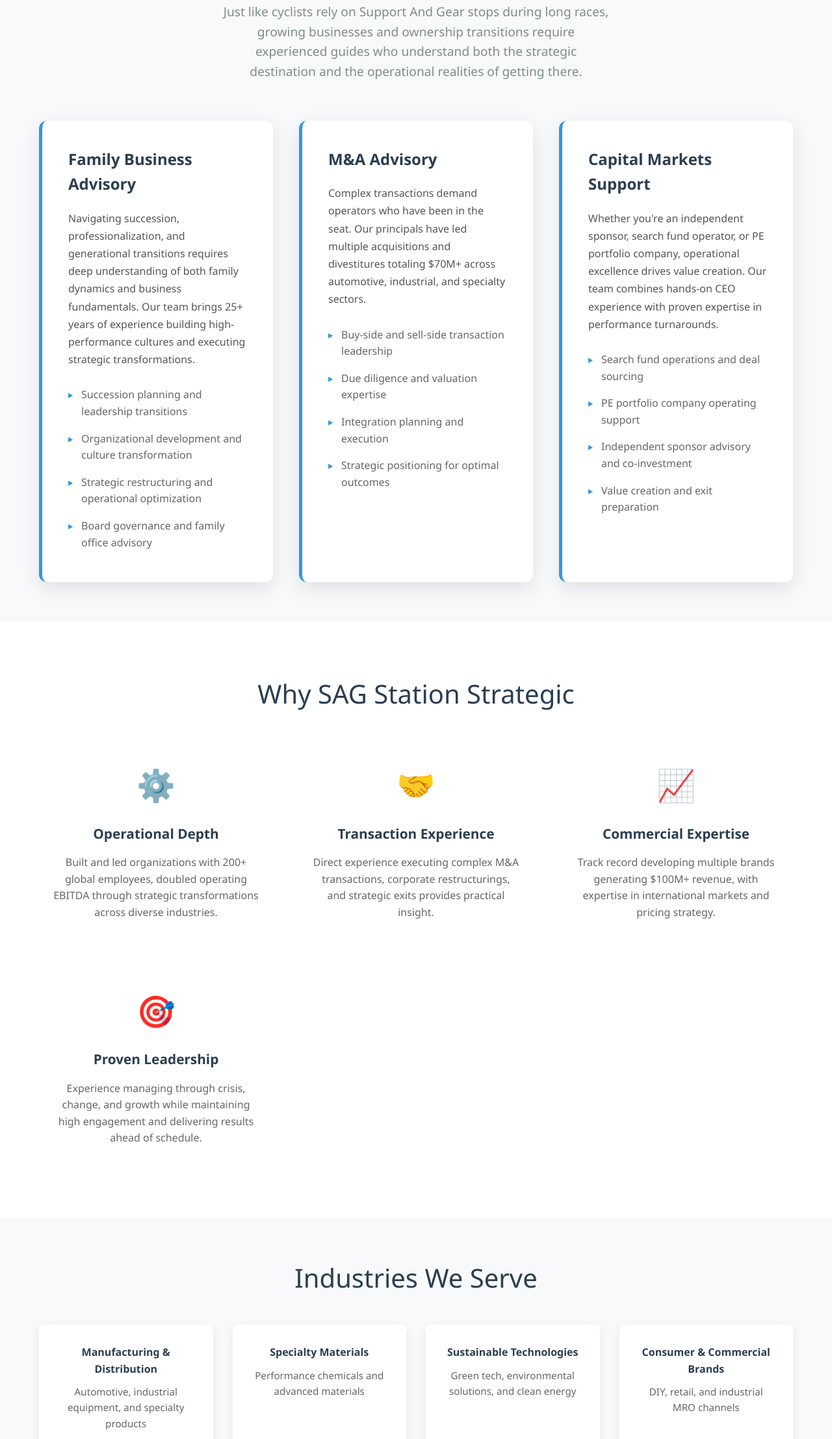
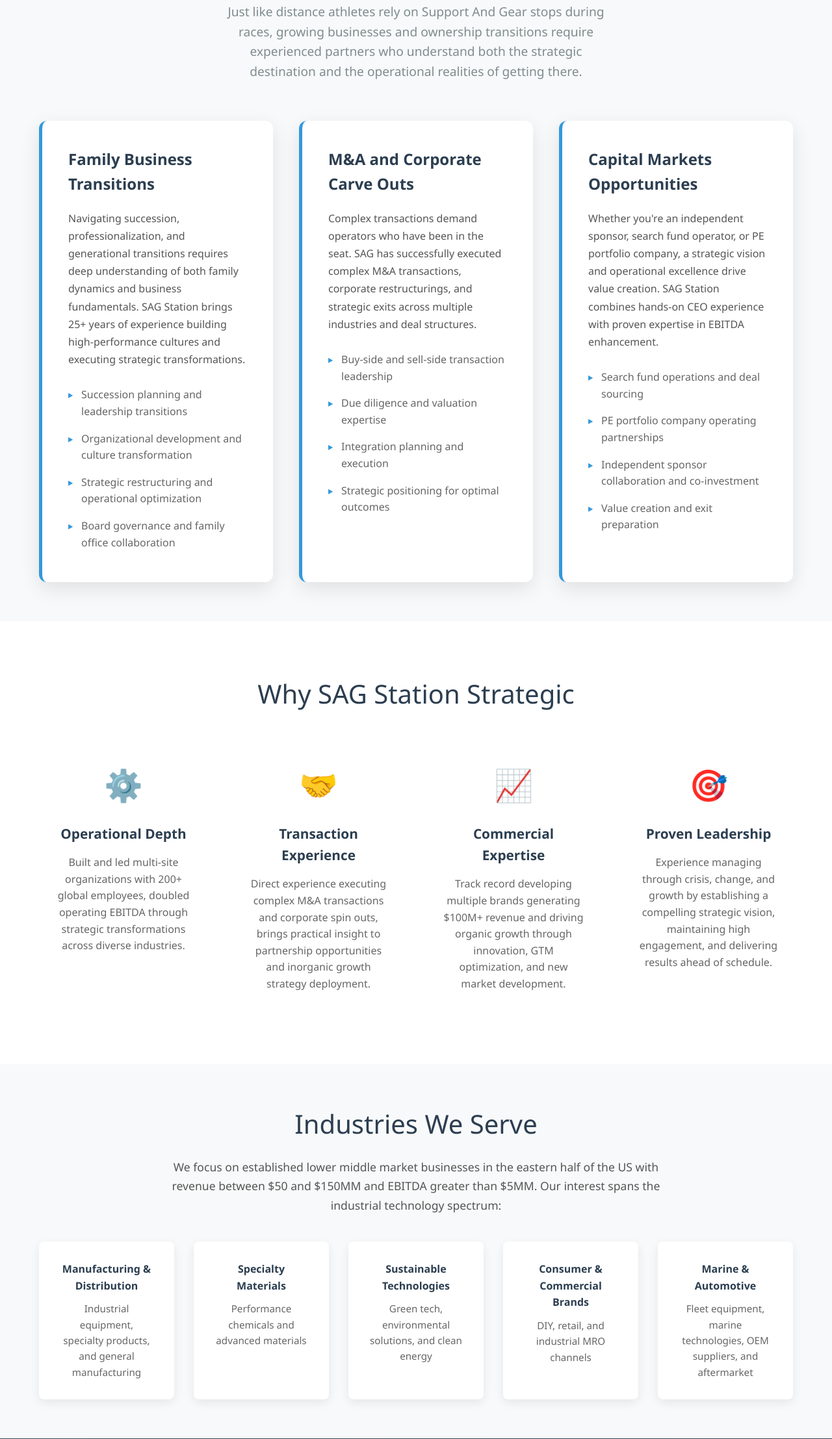
Before and after one commit to mikeguggen/sagstation-landing, a plain HTML site: page index.html in a window 1280 px wide. Shown: the part 585-2800 px from the top of the page at 65% size. Drawn offline with Linux system fonts and the light colour scheme.

Commit message:
Add files via upload

```diff
--- a/index.html
+++ b/index.html
@@ -4,7 +4,7 @@
     <meta charset="UTF-8">
     <meta name="viewport" content="width=device-width, initial-scale=1.0">
     <title>SAG Station Strategic - Supporting Business Transitions & Growth</title>
-    <meta name="description" content="Strategic advisory for family businesses, M&A transactions, and capital markets support. Your trusted partner for business transitions.">
+    <meta name="description" content="Strategic partnerships for family businesses, M&A transactions, and capital markets opportunities. Your trusted partner for business transitions.">
 
     <style>
         * {
@@ -161,9 +161,15 @@
 
         .strengths-grid {
             display: grid;
-            grid-template-columns: repeat(auto-fit, minmax(280px, 1fr));
+            grid-template-columns: repeat(2, 1fr);
             gap: 40px;
             margin-top: 40px;
+        }
+
+        @media (min-width: 1200px) {
+            .strengths-grid {
+                grid-template-columns: repeat(4, 1fr);
+            }
         }
 
         .strength-item {
@@ -195,11 +201,34 @@
             padding: 60px 0;
         }
 
+        .industries-intro {
+            text-align: center;
+            font-size: 1.1em;
+            color: #555;
+            margin-bottom: 40px;
+            max-width: 800px;
+            margin-left: auto;
+            margin-right: auto;
+            line-height: 1.7;
+        }
+
         .industries-grid {
             display: grid;
-            grid-template-columns: repeat(auto-fit, minmax(250px, 1fr));
+            grid-template-columns: repeat(2, 1fr);
             gap: 30px;
             margin-top: 40px;
+        }
+
+        @media (min-width: 900px) {
+            .industries-grid {
+                grid-template-columns: repeat(3, 1fr);
+            }
+        }
+
+        @media (min-width: 1200px) {
+            .industries-grid {
+                grid-template-columns: repeat(5, 1fr);
+            }
         }
 
         .industry-item {
@@ -351,24 +380,24 @@
         <div class="container">
             <h2 class="section-title">When the journey gets challenging, every business needs a SAG station.</h2>
             <p class="section-subtitle">
-                Just like cyclists rely on Support And Gear stops during long races, growing businesses and ownership transitions require experienced guides who understand both the strategic destination and the operational realities of getting there.
+                Just like distance athletes rely on Support And Gear stops during races, growing businesses and ownership transitions require experienced partners who understand both the strategic destination and the operational realities of getting there.
             </p>
 
             <div class="services-grid">
                 <div class="service-card">
-                    <h3>Family Business Advisory</h3>
-                    <p>Navigating succession, professionalization, and generational transitions requires deep understanding of both family dynamics and business fundamentals. Our team brings 25+ years of experience building high-performance cultures and executing strategic transformations.</p>
+                    <h3>Family Business Transitions</h3>
+                    <p>Navigating succession, professionalization, and generational transitions requires deep understanding of both family dynamics and business fundamentals. SAG Station brings 25+ years of experience building high-performance cultures and executing strategic transformations.</p>
                     <ul class="service-list">
                         <li>Succession planning and leadership transitions</li>
                         <li>Organizational development and culture transformation</li>
                         <li>Strategic restructuring and operational optimization</li>
-                        <li>Board governance and family office advisory</li>
+                        <li>Board governance and family office collaboration</li>
                     </ul>
                 </div>
 
                 <div class="service-card">
-                    <h3>M&A Advisory</h3>
-                    <p>Complex transactions demand operators who have been in the seat. Our principals have led multiple acquisitions and divestitures totaling $70M+ across automotive, industrial, and specialty sectors.</p>
+                    <h3>M&A and Corporate Carve Outs</h3>
+                    <p>Complex transactions demand operators who have been in the seat. SAG has successfully executed complex M&A transactions, corporate restructurings, and strategic exits across multiple industries and deal structures.</p>
                     <ul class="service-list">
                         <li>Buy-side and sell-side transaction leadership</li>
                         <li>Due diligence and valuation expertise</li>
@@ -378,12 +407,12 @@
                 </div>
 
                 <div class="service-card">
-                    <h3>Capital Markets Support</h3>
-                    <p>Whether you're an independent sponsor, search fund operator, or PE portfolio company, operational excellence drives value creation. Our team combines hands-on CEO experience with proven expertise in performance turnarounds.</p>
+                    <h3>Capital Markets Opportunities</h3>
+                    <p>Whether you're an independent sponsor, search fund operator, or PE portfolio company, a strategic vision and operational excellence drive value creation. SAG Station combines hands-on CEO experience with proven expertise in EBITDA enhancement.</p>
                     <ul class="service-list">
                         <li>Search fund operations and deal sourcing</li>
-                        <li>PE portfolio company operating support</li>
-                        <li>Independent sponsor advisory and co-investment</li>
+                        <li>PE portfolio company operating partnerships</li>
+                        <li>Independent sponsor collaboration and co-investment</li>
                         <li>Value creation and exit preparation</li>
                     </ul>
                 </div>
@@ -400,25 +429,25 @@
                 <div class="strength-item">
                     <div class="strength-icon">⚙️</div>
                     <h4>Operational Depth</h4>
-                    <p>Built and led organizations with 200+ global employees, doubled operating EBITDA through strategic transformations across diverse industries.</p>
+                    <p>Built and led multi-site organizations with 200+ global employees, doubled operating EBITDA through strategic transformations across diverse industries.</p>
                 </div>
 
                 <div class="strength-item">
                     <div class="strength-icon">🤝</div>
                     <h4>Transaction Experience</h4>
-                    <p>Direct experience executing complex M&A transactions, corporate restructurings, and strategic exits provides practical insight.</p>
+                    <p>Direct experience executing complex M&A transactions and corporate spin outs, brings practical insight to partnership opportunities and inorganic growth strategy deployment.</p>
                 </div>
 
                 <div class="strength-item">
                     <div class="strength-icon">📈</div>
                     <h4>Commercial Expertise</h4>
-                    <p>Track record developing multiple brands generating $100M+ revenue, with expertise in international markets and pricing strategy.</p>
+                    <p>Track record developing multiple brands generating $100M+ revenue and driving organic growth through innovation, GTM optimization, and new market development.</p>
                 </div>
 
                 <div class="strength-item">
                     <div class="strength-icon">🎯</div>
                     <h4>Proven Leadership</h4>
-                    <p>Experience managing through crisis, change, and growth while maintaining high engagement and delivering results ahead of schedule.</p>
+                    <p>Experience managing through crisis, change, and growth by establishing a compelling strategic vision, maintaining high engagement, and delivering results ahead of schedule.</p>
                 </div>
             </div>
         </div>
@@ -429,10 +458,14 @@
         <div class="container">
             <h2 class="section-title">Industries We Serve</h2>
 
+            <p class="industries-intro">
+                We focus on established lower middle market businesses in the eastern half of the US with revenue between $50 and $150MM and EBITDA greater than $5MM. Our interest spans the industrial technology spectrum:
+            </p>
+
             <div class="industries-grid">
                 <div class="industry-item">
                     <h4>Manufacturing & Distribution</h4>
-                    <p>Automotive, industrial equipment, and specialty products</p>
+                    <p>Industrial equipment, specialty products, and general manufacturing</p>
                 </div>
 
                 <div class="industry-item">
@@ -462,9 +495,9 @@
     <section class="contact-section">
         <div class="container">
             <div class="contact-content">
-                <h2>Ready to discuss your strategic challenge?</h2>
+                <h2>Ready to explore strategic opportunities together?</h2>
                 <p>
-                    Every business journey has its demanding climbs. Whether you're planning a succession, evaluating a transaction, or optimizing operations for growth, SAG Station Strategic provides the experienced support you need to reach your destination.
+                    Every business journey has its demanding climbs. Whether you're planning a succession, evaluating a transaction, or optimizing operations for growth, SAG Station Strategic brings the operational experience and partnership approach you need to reach your destination.
                 </p>
                 <a href="mailto:info@sagstation.com" class="cta-button">Contact Us</a>
             </div>
@@ -479,7 +512,7 @@
                     © 2025 SAG Station Strategic. All rights reserved.
                 </div>
                 <div class="cycling-note">
-                    SAG: Support And Gear - Your strategic support hub for business transitions
+                    SAG: Support And Gear - Your strategic partnership hub for business transitions
                 </div>
             </div>
         </div>
```
